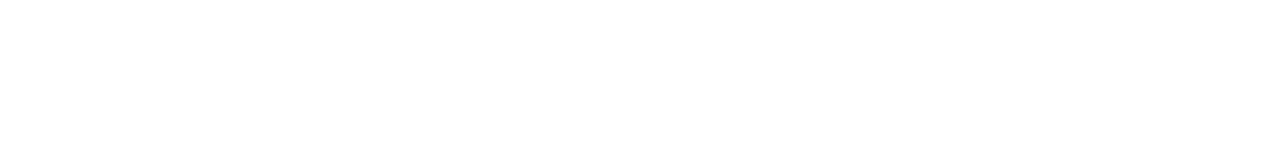
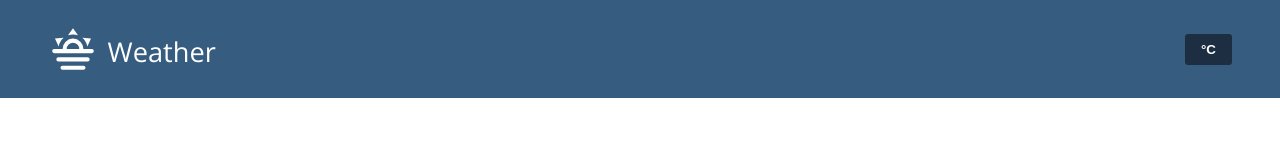
Before and after one commit to odisfm/weather, a website built with webpack: page src/index.html in a window 1280 px wide. Built offline with nearby package versions, Linux system fonts and the light colour scheme.

Commit message:
Add header

```diff
--- a/src/index.html
+++ b/src/index.html
@@ -7,5 +7,12 @@
 </head>
 <body>
 
+    <header>
+        <div id="logo-box">
+            <svg id="logo" xmlns="http://www.w3.org/2000/svg" viewBox="0 0 24 24"><title>weather-sunset</title><path d="M3,12H7A5,5 0 0,1 12,7A5,5 0 0,1 17,12H21A1,1 0 0,1 22,13A1,1 0 0,1 21,14H3A1,1 0 0,1 2,13A1,1 0 0,1 3,12M5,16H19A1,1 0 0,1 20,17A1,1 0 0,1 19,18H5A1,1 0 0,1 4,17A1,1 0 0,1 5,16M17,20A1,1 0 0,1 18,21A1,1 0 0,1 17,22H7A1,1 0 0,1 6,21A1,1 0 0,1 7,20H17M15,12A3,3 0 0,0 12,9A3,3 0 0,0 9,12H15M12,2L14.39,5.42C13.65,5.15 12.84,5 12,5C11.16,5 10.35,5.15 9.61,5.42L12,2M3.34,7L7.5,6.65C6.9,7.16 6.36,7.78 5.94,8.5C5.5,9.24 5.25,10 5.11,10.79L3.34,7M20.65,7L18.88,10.79C18.74,10 18.47,9.23 18.05,8.5C17.63,7.78 17.1,7.15 16.5,6.64L20.65,7Z" /></svg>
+            <div id="logotype">Weather</div>
+        </div>
+        <button id="unit-switch">°C</button>
+    </header>
 </body>
 </html>
```
